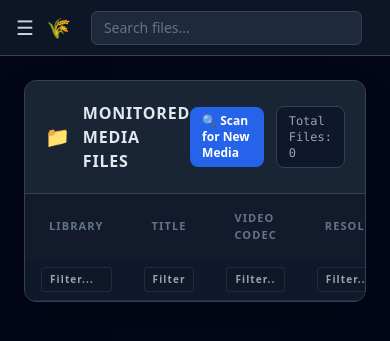
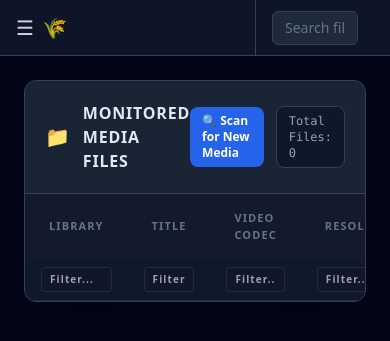
Before and after one commit to aitorti/thresherr, a FastAPI app: page / in a window 390 px wide. Shown: the top 341 px of the page. Run offline with FastAPI, Linux system fonts and the light colour scheme; lists and menus that the app fills with data are empty; parts of the project's set-up code (start-up, migrations or seed data) failed here and were passed over; some libraries are stand-ins or nearby versions.

Commit message:
fix(nav): full-width topbar with brand block aligned to sidebar
The topbar now spans the full window width above the sidebar+content
row, so the brand sits in the true top-left corner at all times. The
brand block is w-64 (same width as the sidebar column) with a right
border; hamburger stays mobile-only; sidebar starts below the topbar
on mobile (top-14).

```diff
--- a/app/templates/base.html
+++ b/app/templates/base.html
@@ -20,20 +20,69 @@
 
 <body class="bg-slate-950 text-slate-100 h-screen overflow-hidden font-sans">
   {# ------------------------------------------------------------ #}
-  {# Layout: topbar + left sidebar (fixed on desktop, off-canvas   #}
-  {# on mobile) + main content                                     #}
+  {# Layout: full-width topbar (brand always top-left) on top of   #}
+  {# a row with the sidebar (fixed on desktop, off-canvas on       #}
+  {# mobile) and the main content.                                 #}
   {# ------------------------------------------------------------ #}
 
   {% set path = request.url.path %}
 
-  <div class="flex h-screen overflow-hidden">
+  <div class="flex flex-col h-screen overflow-hidden">
+
+    <!-- TOPBAR (full width: brand top-left, hamburger, search, user) -->
+    <header class="h-14 shrink-0 bg-slate-900/90 border-b border-slate-700 flex items-center z-20">
+      <!-- Brand block: same width as the sidebar column (w-64) -->
+      <div class="w-64 shrink-0 h-full flex items-center gap-2 px-4 border-r border-slate-700">
+        <!-- Hamburger (mobile only) -->
+        <button id="sidebar-toggle" type="button"
+                class="lg:hidden text-slate-300 hover:text-amber-300 text-xl leading-none"
+                title="Menu">☰</button>
+
+        <!-- Brand: always in the top-left corner, aligned with the sidebar -->
+        <span class="text-xl font-bold text-amber-400 flex items-center gap-2 whitespace-nowrap">
+          <span>🌾</span><span class="hidden sm:inline">Thresherr</span>
+        </span>
+      </div>
+
+      <!-- Global search -->
+      <div class="relative flex-1 max-w-md px-4">
+        <input
+          id="global-search-input"
+          type="text"
+          placeholder="{{ t('search.placeholder') }}"
+          autocomplete="off"
+          class="w-full px-3 py-1.5 rounded-md bg-slate-800 border border-slate-700 text-sm text-slate-200 placeholder-slate-500 focus:outline-none focus:border-amber-500"
+        >
+        <div id="global-search-results" class="hidden absolute left-4 right-4 top-full mt-1 rounded-md border border-slate-700 bg-slate-900 shadow-xl z-50 max-h-96 overflow-y-auto"></div>
+      </div>
+
+      <!-- User / session (active when UI auth is enabled) -->
+      <div class="ml-auto relative pr-4" id="user-area">
+        {% if current_user %}
+        <button id="user-menu-btn" type="button"
+                class="flex items-center gap-2 px-2 py-1.5 rounded-md text-sm text-slate-200 hover:bg-slate-800 transition-colors">
+          <span class="text-lg">👤</span><span class="hidden md:inline">{{ current_user }}</span>
+        </button>
+        <div id="user-menu" class="hidden absolute right-0 top-full mt-1 w-40 rounded-md border border-slate-700 bg-slate-900 shadow-xl z-50">
+          <form method="post" action="/logout">
+            <button type="submit" class="w-full text-left px-3 py-2 text-sm text-red-400 hover:bg-slate-800 rounded-md">
+              {{ t('auth.logout') }}
+            </button>
+          </form>
+        </div>
+        {% endif %}
+      </div>
+    </header>
+
+    <!-- ROW: sidebar + main content -->
+    <div class="flex flex-1 min-h-0 relative">
 
       <!-- MOBILE OVERLAY (closes the sidebar when clicking outside) -->
-    <div id="sidebar-overlay" class="fixed inset-0 bg-black/60 z-30 hidden lg:hidden"></div>
+      <div id="sidebar-overlay" class="fixed inset-0 top-14 bg-black/60 z-30 hidden lg:hidden"></div>
 
       <!-- LEFT SIDEBAR -->
       <aside id="sidebar"
-           class="fixed lg:static inset-y-0 left-0 z-40 w-64 shrink-0 bg-slate-900 border-r border-slate-700
+             class="fixed lg:static top-14 lg:top-auto bottom-0 left-0 z-40 w-64 shrink-0 bg-slate-900 border-r border-slate-700
                     transform -translate-x-full lg:translate-x-0 transition-transform duration-200">
         <nav class="h-full overflow-y-auto px-3 py-4 text-sm font-semibold">
           <a href="/"
@@ -113,51 +162,6 @@
         </nav>
       </aside>
 
-    <!-- MAIN COLUMN: topbar + content -->
-    <div class="flex-1 flex flex-col min-w-0">
-
-      <!-- TOPBAR -->
-      <header class="h-14 shrink-0 bg-slate-900/90 border-b border-slate-700 flex items-center gap-3 px-4 z-20">
-        <!-- Hamburger (mobile only) -->
-        <button id="sidebar-toggle" type="button"
-                class="lg:hidden text-slate-300 hover:text-amber-300 text-xl leading-none"
-                title="Menu">☰</button>
-
-        <!-- Brand -->
-        <span class="text-xl font-bold text-amber-400 flex items-center gap-2 whitespace-nowrap">
-          <span>🌾</span><span class="hidden sm:inline">Thresherr</span>
-        </span>
-
-        <!-- Global search -->
-        <div class="relative flex-1 max-w-md ml-2">
-          <input
-            id="global-search-input"
-            type="text"
-            placeholder="{{ t('search.placeholder') }}"
-            autocomplete="off"
-            class="w-full px-3 py-1.5 rounded-md bg-slate-800 border border-slate-700 text-sm text-slate-200 placeholder-slate-500 focus:outline-none focus:border-amber-500"
-          >
-          <div id="global-search-results" class="hidden absolute left-0 right-0 top-full mt-1 rounded-md border border-slate-700 bg-slate-900 shadow-xl z-50 max-h-96 overflow-y-auto"></div>
-        </div>
-
-        <!-- User / session (active when UI auth is enabled) -->
-        <div class="ml-auto relative" id="user-area">
-          {% if current_user %}
-          <button id="user-menu-btn" type="button"
-                  class="flex items-center gap-2 px-2 py-1.5 rounded-md text-sm text-slate-200 hover:bg-slate-800 transition-colors">
-            <span class="text-lg">👤</span><span class="hidden md:inline">{{ current_user }}</span>
-          </button>
-          <div id="user-menu" class="hidden absolute right-0 top-full mt-1 w-40 rounded-md border border-slate-700 bg-slate-900 shadow-xl z-50">
-            <form method="post" action="/logout">
-              <button type="submit" class="w-full text-left px-3 py-2 text-sm text-red-400 hover:bg-slate-800 rounded-md">
-                {{ t('auth.logout') }}
-              </button>
-            </form>
-          </div>
-          {% endif %}
-        </div>
-      </header>
-
       <!-- MAIN CONTENT -->
       <main class="flex-1 min-w-0 px-6 py-6 overflow-y-auto">
         {% block content %}
```
Lines whose indentation alone changed are shown as unchanged.
